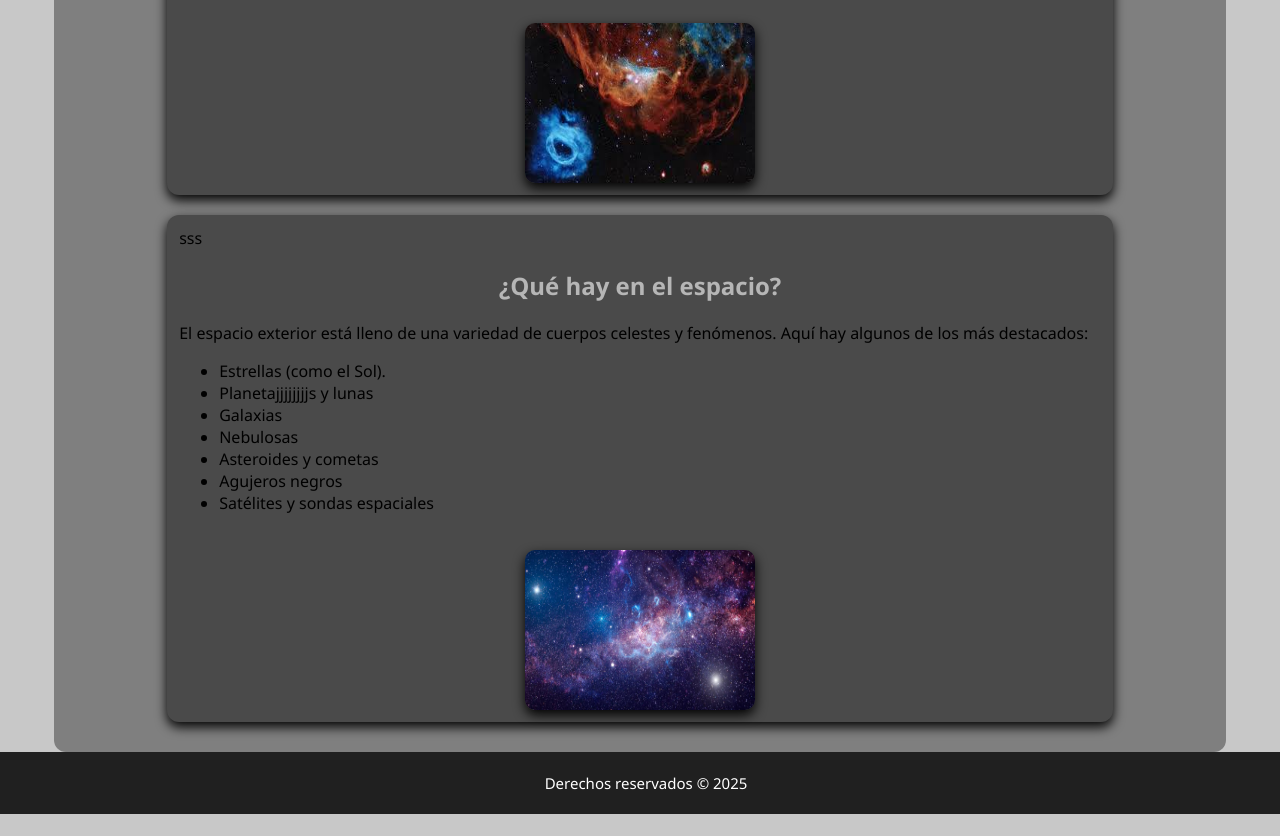
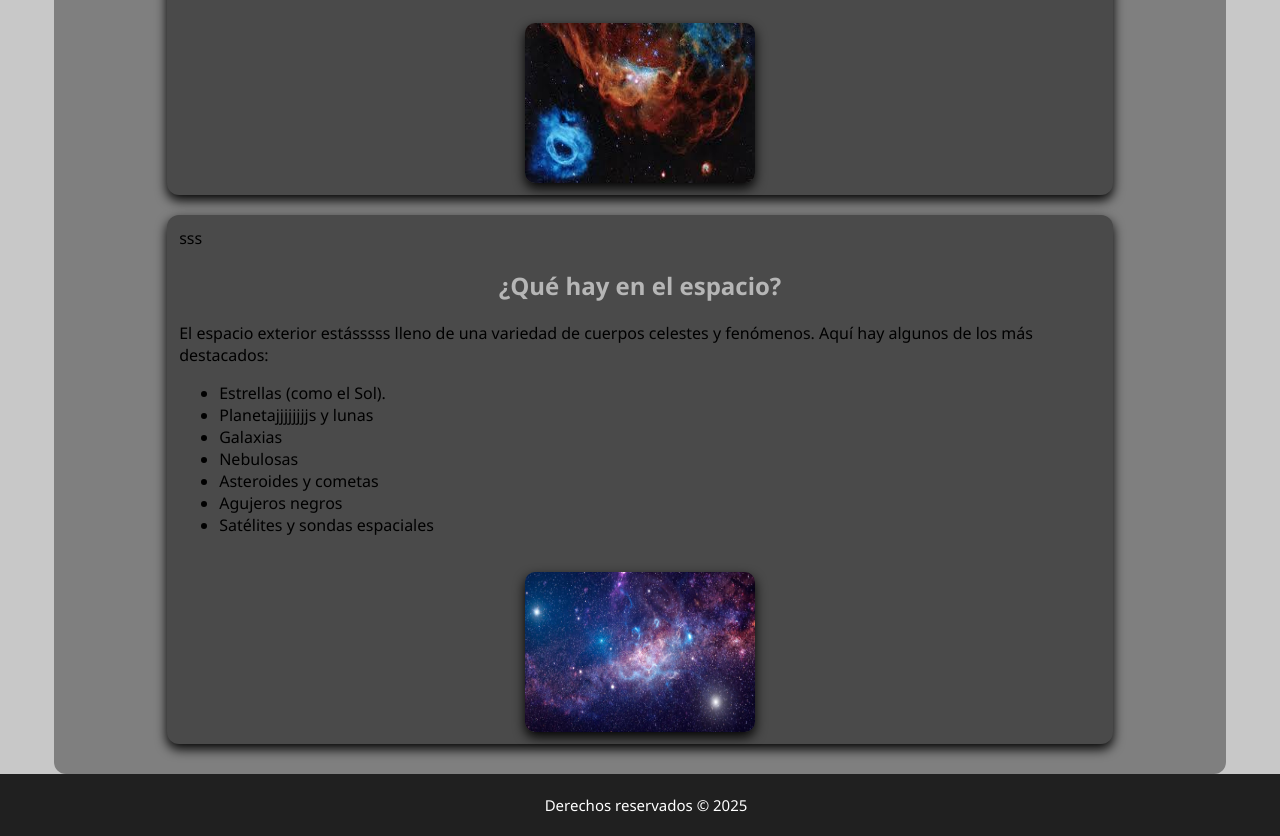
Before and after one commit to Im4lejo/ADSO-comercio, a plain HTML site: page contactos.html in a window 1280 px wide. Shown: the part 1322-2158 px from the top of the page. Before the commit the page ends 2136 px from the top, so only its background shows below. Drawn offline with Linux system fonts and the light colour scheme.

Commit message:
prueba div1

```diff
--- a/contactos.html
+++ b/contactos.html
@@ -65,7 +65,7 @@
         </section>
         <section>sss
             <h2> ¿Qué hay en el espacio?</h2>
-            <p>El espacio exterior está lleno de una variedad de cuerpos celestes y fenómenos. Aquí hay algunos de los más destacados:</p>
+            <p>El espacio exterior estásssss lleno de una variedad de cuerpos celestes y fenómenos. Aquí hay algunos de los más destacados:</p>
             <ul>
                 <li class="li">Estrellas (como el Sol).</li>
                 <li class="li">Planetajjjjjjjjs y lunas</li>
```
